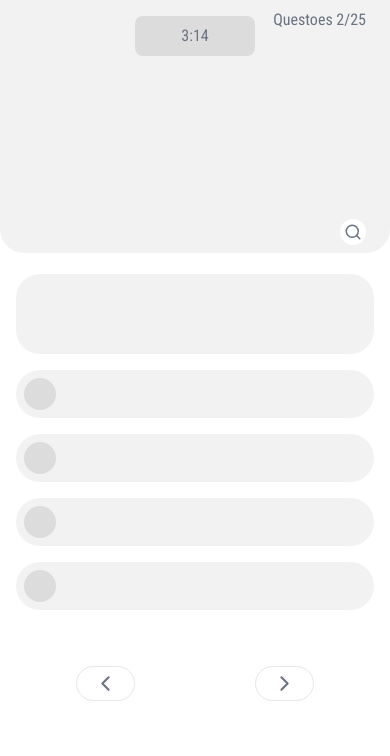
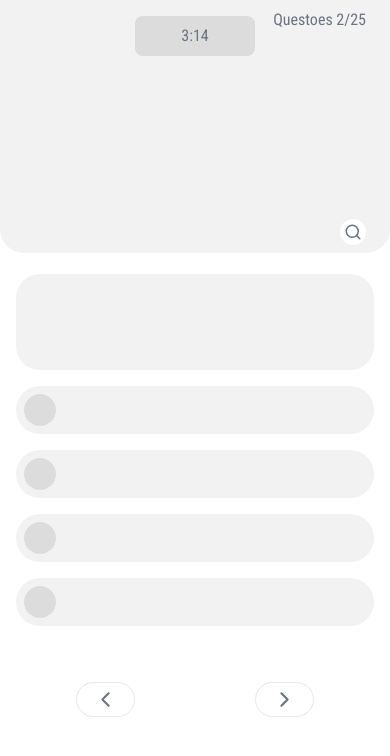
Before and after one commit to DenyCelestino/driver, a Next.js app: page /exam in a window 390 px wide. Shown: the top 756 px of the page. Built offline with nearby package versions, Linux system fonts and the light colour scheme.

Commit message:
new commit deny celestino

```diff
--- a/src/components/Universal/Question/Image.jsx
+++ b/src/components/Universal/Question/Image.jsx
@@ -1,3 +1,3 @@
 export default function Image() {
-  return <div className="p-10 md:p-14 bg-cinza-100 rounded-3xl" />
+  return <div className="p-12 md:p-14 bg-cinza-100 rounded-3xl" />
 }
```
